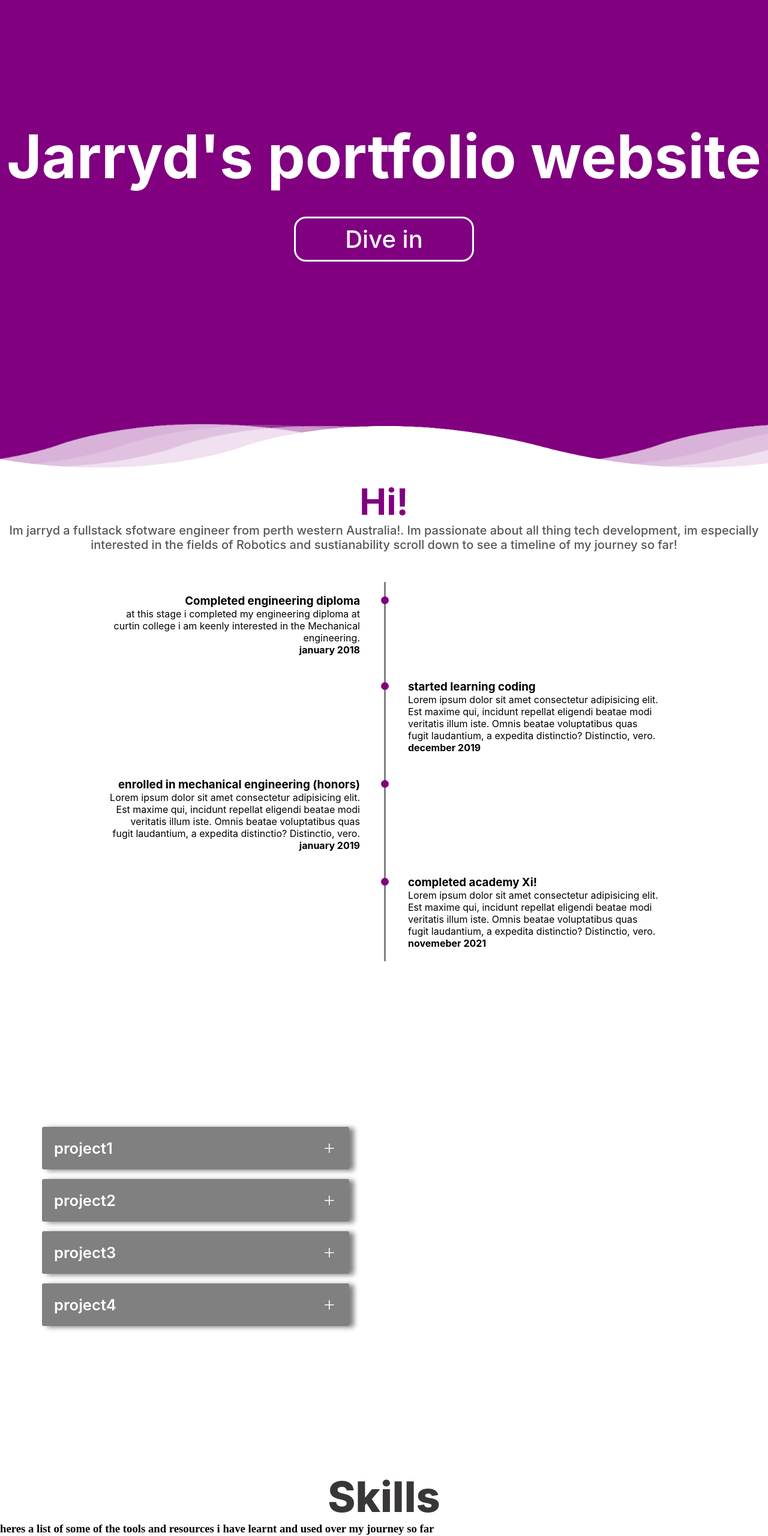
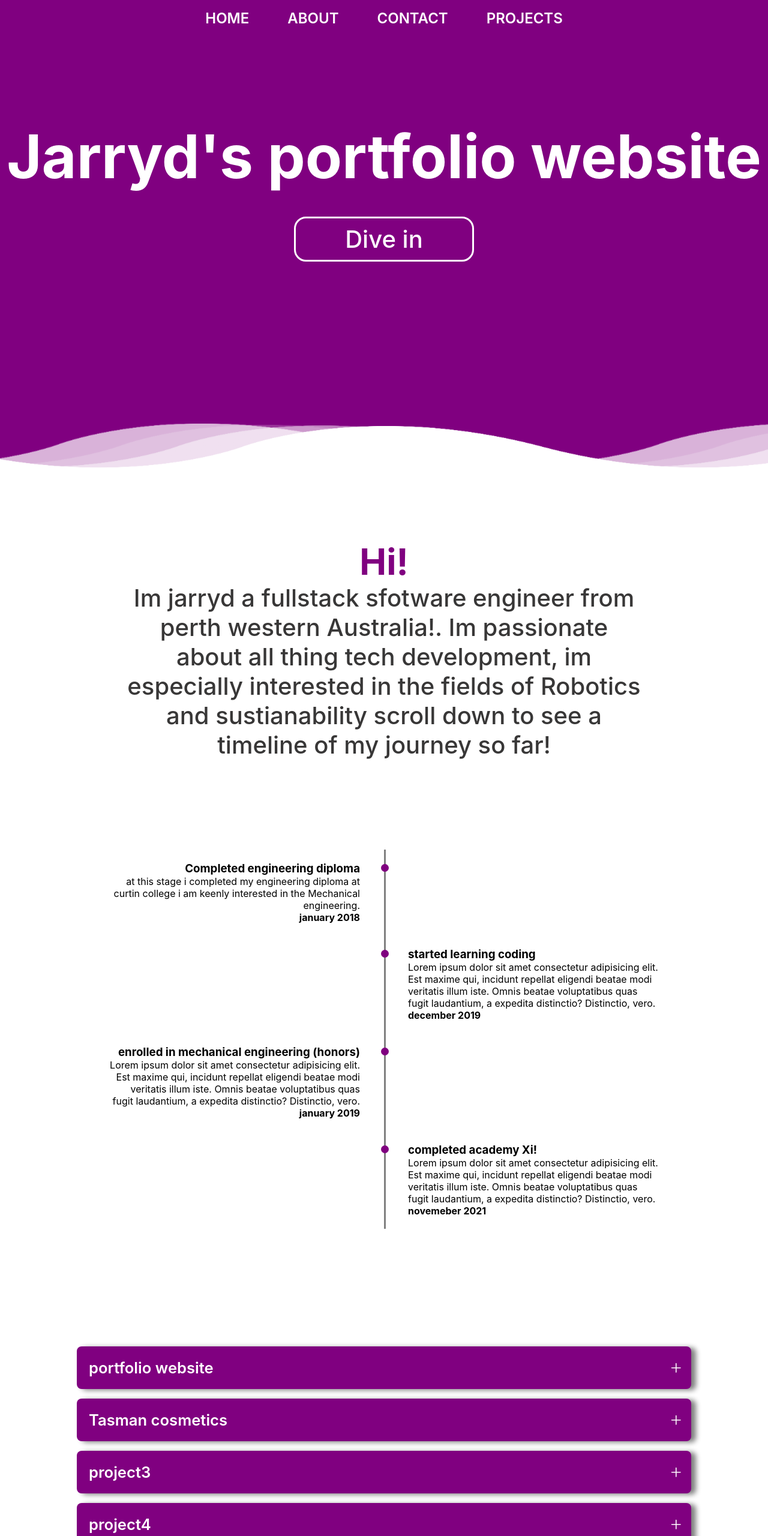
Before and after one commit to Jarryd-pretorius/website-project, a website: page index.html in a window 1280 px wide. Shown: the top 2560 px of the page at 60% size. Drawn offline with nearby package versions, Linux system fonts and the light colour scheme.

Commit message:
final website restructure

```diff
--- a/education.css
+++ b/education.css
@@ -1,11 +1,8 @@
 
 /* css for timeline element */
 
-
-div.timeline {
+.timeline {
     position: relative;
-    background-color: white;
-    background-size: cover;
     margin: 50px auto;
     width: 1000px;
     font-family: -apple-system, BlinkMacSystemFont, 'Segoe UI', Roboto, Oxygen,
@@ -19,7 +16,7 @@ div.timeline {
     left: 50%;
     width: 3px;
     height: 100%;
-    background-color:grey;
+    background-color: grey;
 }
 .timeline ul {
     list-style: none;
@@ -48,15 +45,9 @@ div.timeline {
     clear: both;
 }
 .timeline ul li:nth-child(odd):before {
-   content: '';
-   position: absolute;
-   top: 24px;
-   right: -8px;
-   width: 13px;
-   height: 13px;
-   background-color: purple;
-   border-radius: 50%;
-
+    float: left;
+    text-align: right;
+    clear: both;
 }
 .timeline ul li:nth-child(even):before {
     content: '';
@@ -69,12 +60,32 @@ div.timeline {
     border-radius: 50%;
 
  }
+.timeline ul li:nth-child(odd):before {
+    content: '';
+    position: absolute;
+    top: 24px;
+   right: -8px;
+    width: 13px;
+    height: 13px;
+    background-color: purple;
+    border-radius: 50%;
+
+ }
+
 
  div.skills-container {
     background-color: white;
      display: flex;
-     justify-content: space-around;
- }
+     justify-content: center;
+     }
+
+ .skills_outline {
+     text-align: center;
+     font-family: -apple-system, BlinkMacSystemFont, 'Segoe UI', Roboto, Oxygen, Ubuntu, Cantarell, 'Open Sans', 'Helvetica Neue', sans-serif;
+     font-size: 25px;
+     padding-bottom: 30px;
+     color: grey;
+    }
 
  .lang-sec {
      background-color: white;
@@ -90,15 +101,17 @@ div.timeline {
 .design-skill  {
      text-align: center;
      font-family: -apple-system, BlinkMacSystemFont, 'Segoe UI', Roboto, Oxygen, Ubuntu, Cantarell, 'Open Sans', 'Helvetica Neue', sans-serif;
-
+    margin: 30px;
  }
  .tool-skill {
+     margin: 30px;
     text-align: center;
     font-family: -apple-system, BlinkMacSystemFont, 'Segoe UI', Roboto, Oxygen, Ubuntu, Cantarell, 'Open Sans', 'Helvetica Neue', sans-serif;
 
  }
 
  .lan-skill{
+     margin: 30px;
     text-align: center;
      font-family: -apple-system, BlinkMacSystemFont, 'Segoe UI', Roboto, Oxygen, Ubuntu, Cantarell, 'Open Sans', 'Helvetica Neue', sans-serif;
  }
--- a/index.html
+++ b/index.html
@@ -1,5 +1,6 @@
 <!DOCTYPE html>
 <html lang="en">
+
 <head>
     <meta charset="UTF-8">
     <meta http-equiv="X-UA-Compatible" content="IE=edge">
@@ -16,6 +17,15 @@
 
 </head>
 <body>
+    <div class="scroll_contain">
+        <div class="topnav">
+            <ul>
+                <li><a href="#home">Home</a></li>
+                <li><a href="#about">About</a></li>
+                <li><a href="./contact.html">Contact</a></li>
+                <li><a href="#accord">projects</a></li>
+            </ul>
+        </div>
 
         <section id="home">
                 <h1 class="h1-headings">Jarryd's portfolio website</h1>
@@ -26,7 +36,7 @@
                     <div class="wave" id="wave4" style="--i:4;"></div>
         </section>
 
-
+        <section id="about">
             <div class="about-sec">
                 <h1>Hi!</h1>
 
@@ -38,6 +48,7 @@
 
 
             </div>
+        </section>
 
         <script>
             let wave1 = document.getElementById('wave1');
@@ -100,12 +111,14 @@
                 <div style="clear: both;"></div>
             </ul>
         </div>
+
         <section id="accord">
+
             <div class="accord-container">
                 <div class="accord">
                     <div class="accord-proj" id="proj1">
                         <a class="accord-link" href="#proj1">
-                        project1
+                            portfolio website
                             <ion-icon class="add" name="add-outline"></ion-icon>
                             <ion-icon class="remove" name="remove-circle-outline"></ion-icon>
                         </a>
@@ -116,7 +129,7 @@
                     </div>
                     <div class="accord-proj" id="proj2">
                         <a class="accord-link" href="#proj2">
-                        project2
+                            Tasman cosmetics
                             <ion-icon class="add" name="add-outline"></ion-icon>
                             <ion-icon class="remove" name="remove-circle-outline"></ion-icon>
                         </a>
@@ -152,6 +165,7 @@
                 </div>
             </div>
         </section>
+        <section class="skills">
             <h1 class="lang-sec">Skills</h1>
             <h3 class="skills_outline">heres a list of some of the tools and resources i have learnt and used over my journey so far</h3>
             <div class="skills-container">
@@ -188,11 +202,6 @@
         </div>
 
             </div>
-
-    <div class="contact-btn">
-       <a href="./contact.html"><input id="btn-form" type="submit" value="contact me!"></a>
     </div>
-
-
 </body>
 </html>
--- a/style.css
+++ b/style.css
@@ -2,17 +2,65 @@
 @import url('https://fonts.googleapis.com/css2?family=Montserrat&display=swap');
 
 * {
-    box-sizing: border-box;
     padding: 0;
     margin: 0;
 
 }
+html {
+    scroll-behavior: smooth;
+}
 
 
-section {
+
+}
+section{
+    scroll-snap-align: center ;
+}
+
+.topnav{
+top:0;
+position: fixed;
+z-index: 1;
+display: flex;
+background-color: purple;
+width:100%;
+height: 60px;
+}
+
+.topnav ul {
+    display: flex;
+    list-style-type: none;
+    width: 100%;
+    justify-content: center;
+    font-family: -apple-system, BlinkMacSystemFont, 'Segoe UI', Roboto, Oxygen, Ubuntu, Cantarell, 'Open Sans', 'Helvetica Neue', sans-serif;
+
+}
+.topnav ul a {
+    text-decoration: none;
+    text-transform: uppercase;
+    color: white;
+
+}
+.topnav ul a:hover {
+    color: grey;
+
+}
+
+.topnav ul li {
+    font-size: 1.5em;
+    margin: 0 1rem;
+    padding: 1rem;
+    font-weight: 600;
+}
+
+ #home{
     position: relative;
     height: 100vh;
     background-color: purple;
+
+}
+section #about {
+    background-color: white;
 }
 
 #home h1 {
@@ -108,17 +156,25 @@ div button:hover {
 
     background-color:white;
     font-family:-apple-system, BlinkMacSystemFont, 'Segoe UI', Roboto, Oxygen, Ubuntu, Cantarell, 'Open Sans', 'Helvetica Neue', sans-serif;
+
+    color: purple;
     text-align: center;
-    color: purple;
     font-size: 30px;
     margin: 0;
-    padding: 0;
+    padding: 100px;
 
 }
+.about-sec h1 {
 
+    font-size: 60px;
+}
 .about-sec p {
-    color: #575757;
-    font-size: 20px;
+
+    color: #383737;
+    text-align: center;
+    margin-left: 10%;
+    margin-right: 10%;
+    font-size: 40px;
     font-weight: 500;
 
 }
@@ -132,28 +188,30 @@ div button:hover {
 
 #accord {
     width: 100%;
-    height: 100vh;
+    height: 80vh;
     background-color: white;
     display: flex;
     align-items: center;
-    justify-content: left;
+
 
 }
 
 .accord-container {
    max-width: 100%;
-   margin-left: 70px;
-   width: 40%;
+   padding: 10%;
+   width: 80%;
+
 }
 
 .accord-proj {
     font-family: -apple-system, BlinkMacSystemFont, 'Segoe UI', Roboto, Oxygen, Ubuntu, Cantarell, 'Open Sans', 'Helvetica Neue', sans-serif;
-    background-color: grey;
-    border-radius: 3px;
+    background-color: purple;
+    border-radius: 8px;
     border-width: 0.25rem;
     padding: 1rem;
     margin-bottom: 1rem;
     box-shadow: .5rem 2px .5rem grey ;
+    text-align: center;
 
 }
 
@@ -166,6 +224,7 @@ div button:hover {
     padding: 0.25rem;
     display: flex;
     align-items: center;
+    text-align: center;
     justify-content: space-between;
 }
 
@@ -182,7 +241,7 @@ div button:hover {
     max-height: 0;
     overflow: hidden;
     position: relative;
-    background-color: wheat;
+    background-color: white;
     transition: ease-in 1.5s;
 }
 
@@ -207,6 +266,8 @@ div button:hover {
 .accord-proj:target .accord-link .remove {
     display: block;
 }
+
+
 
 
 .form_container {
@@ -251,10 +312,15 @@ div button:hover {
 }
 
 .contact-btn {
-    background-color: purple;
+    background-color: white;
     display: flex;
     justify-content: center;
     height: 50vh;
+}
+#btn-form {
+    background-color: purple;
+    color: white;
+    padding: 10px;
 }
 
 .contact-btn #btn-form {
```
Also changed, not shown: pictures/SVG/circle.svg (added), pictures/SVG/hexagon.svg (added), pictures/SVG/littlep.svg (added). Lines whose indentation alone changed are shown as unchanged.
